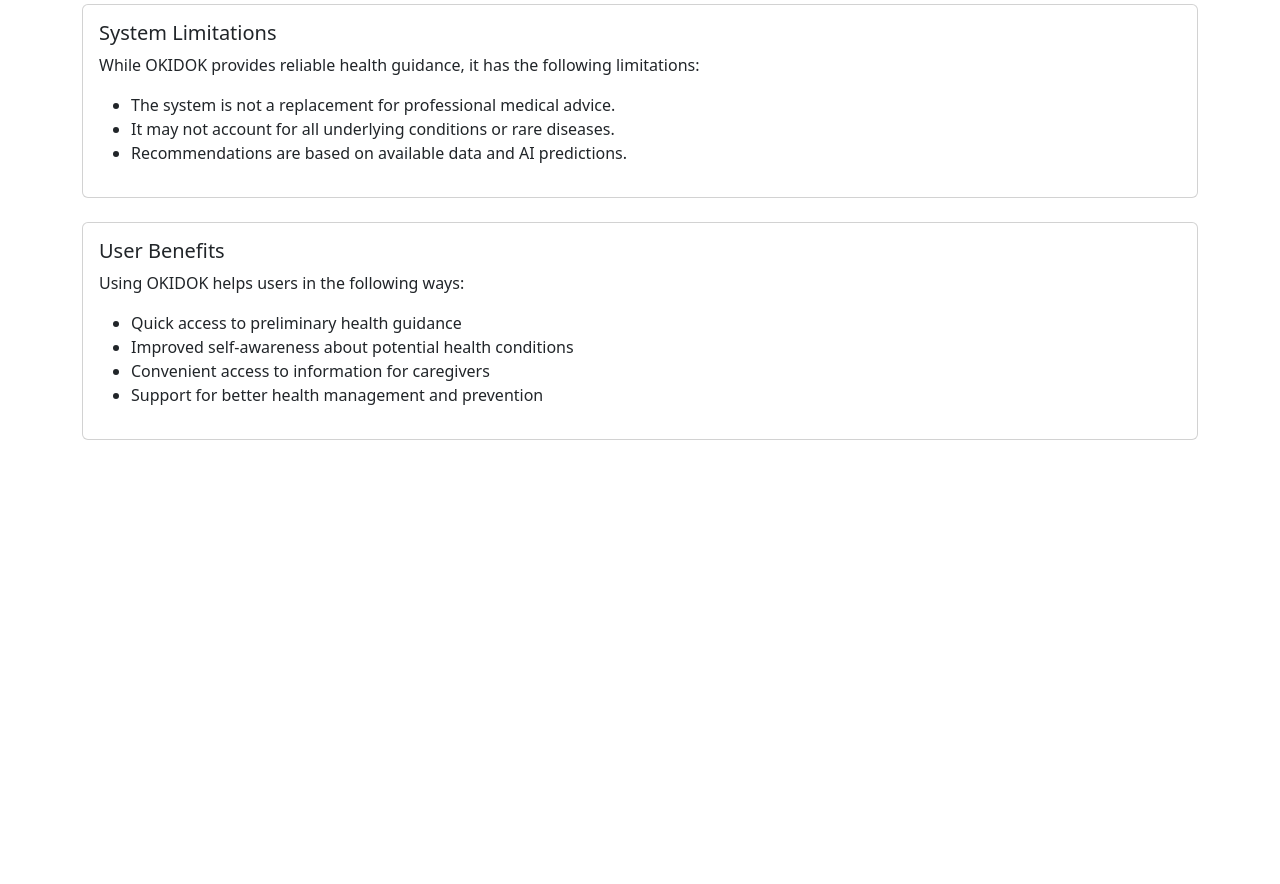
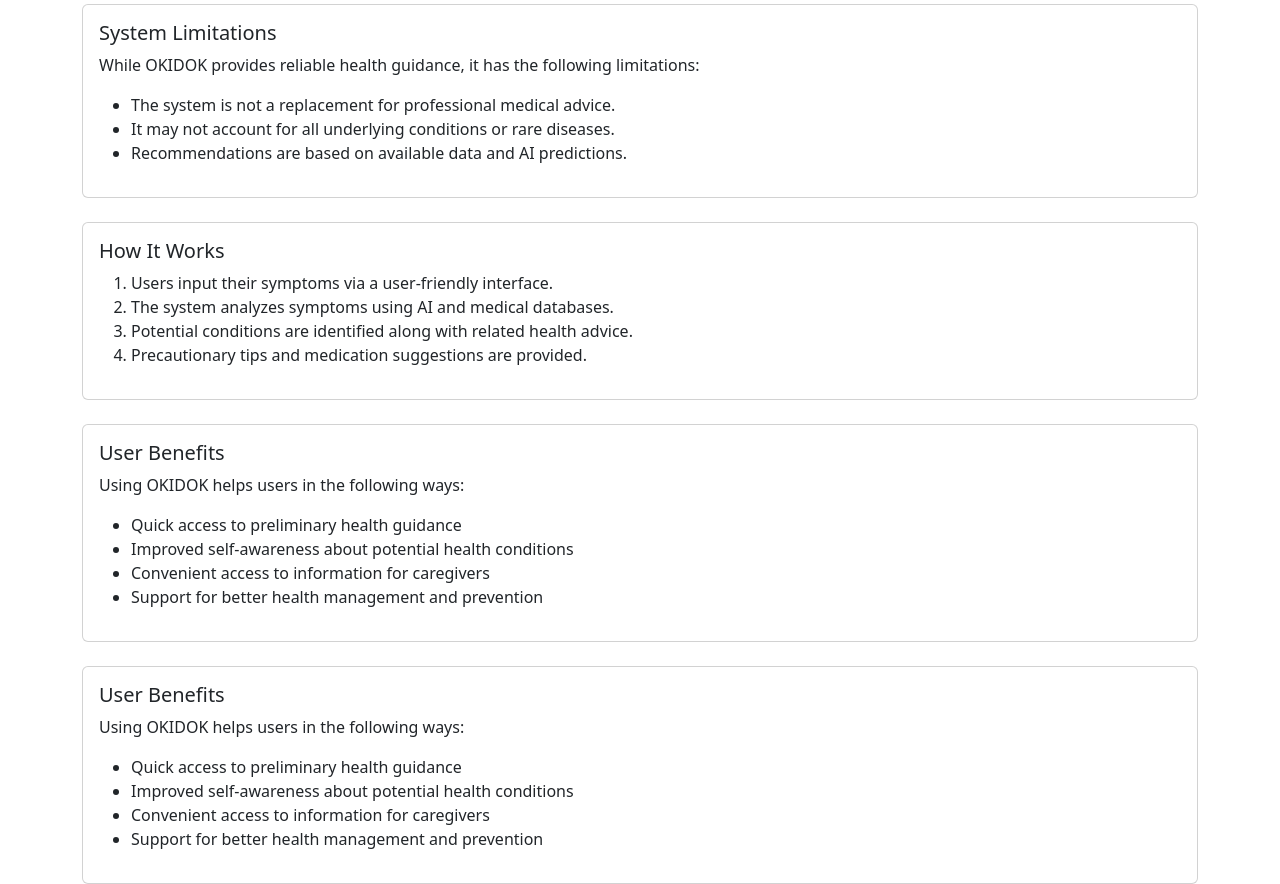
Before and after one commit to glngnbn/OKIDOK, a Flask app: page /blog in a window 1280 px wide. Shown: the part 682-1566 px from the top of the page. Before the commit the page ends 1122 px from the top, so only its background shows below. Run offline with Flask 3, Linux system fonts and the light colour scheme; parts of the project's set-up code (start-up, migrations or seed data) failed here and were passed over.

Commit message:
Update blog.html

```diff
--- a/OKIDOK/templates/blog.html
+++ b/OKIDOK/templates/blog.html
@@ -63,6 +63,18 @@
     </div>
   </div>
 
+        <div class="card mt-4">
+        <div class="card-body">
+          <h5 class="card-title">How It Works</h5>
+          <ol>
+            <li>Users input their symptoms via a user-friendly interface.</li>
+            <li>The system analyzes symptoms using AI and medical databases.</li>
+            <li>Potential conditions are identified along with related health advice.</li>
+            <li>Precautionary tips and medication suggestions are provided.</li>
+          </ol>
+        </div>
+      </div>
+
       <div class="card mt-4">
       <div class="card-body">
         <h5 class="card-title">User Benefits</h5>
@@ -76,6 +88,20 @@
       </div>
     </div>
 
+      <div class="card mt-4">
+  <div class="card-body">
+    <h5 class="card-title">User Benefits</h5>
+    <p>Using OKIDOK helps users in the following ways:</p>
+    <ul>
+      <li>Quick access to preliminary health guidance</li>
+      <li>Improved self-awareness about potential health conditions</li>
+      <li>Convenient access to information for caregivers</li>
+      <li>Support for better health management and prevention</li>
+    </ul>
+  </div>
+</div>
+
+
     </div>
     <script src="https://cdn.jsdelivr.net/npm/bootstrap@5.3.1/dist/js/bootstrap.bundle.min.js" integrity="sha384-HwwvtgBNo3bZJJLYd8oVXjrBZt8cqVSpeBNS5n7C8IVInixGAoxmnlMuBnhbgrkm" crossorigin="anonymous"></script>
   </body>
```
